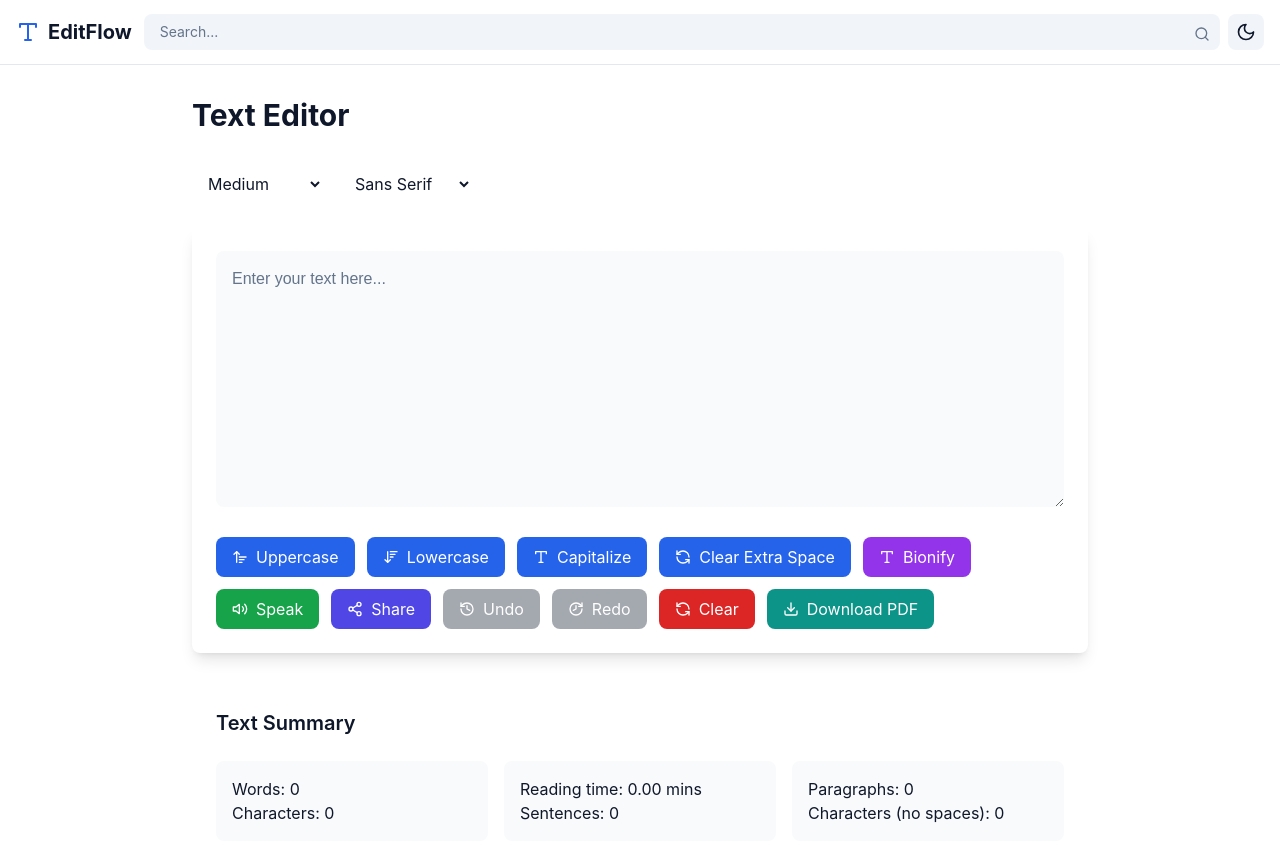
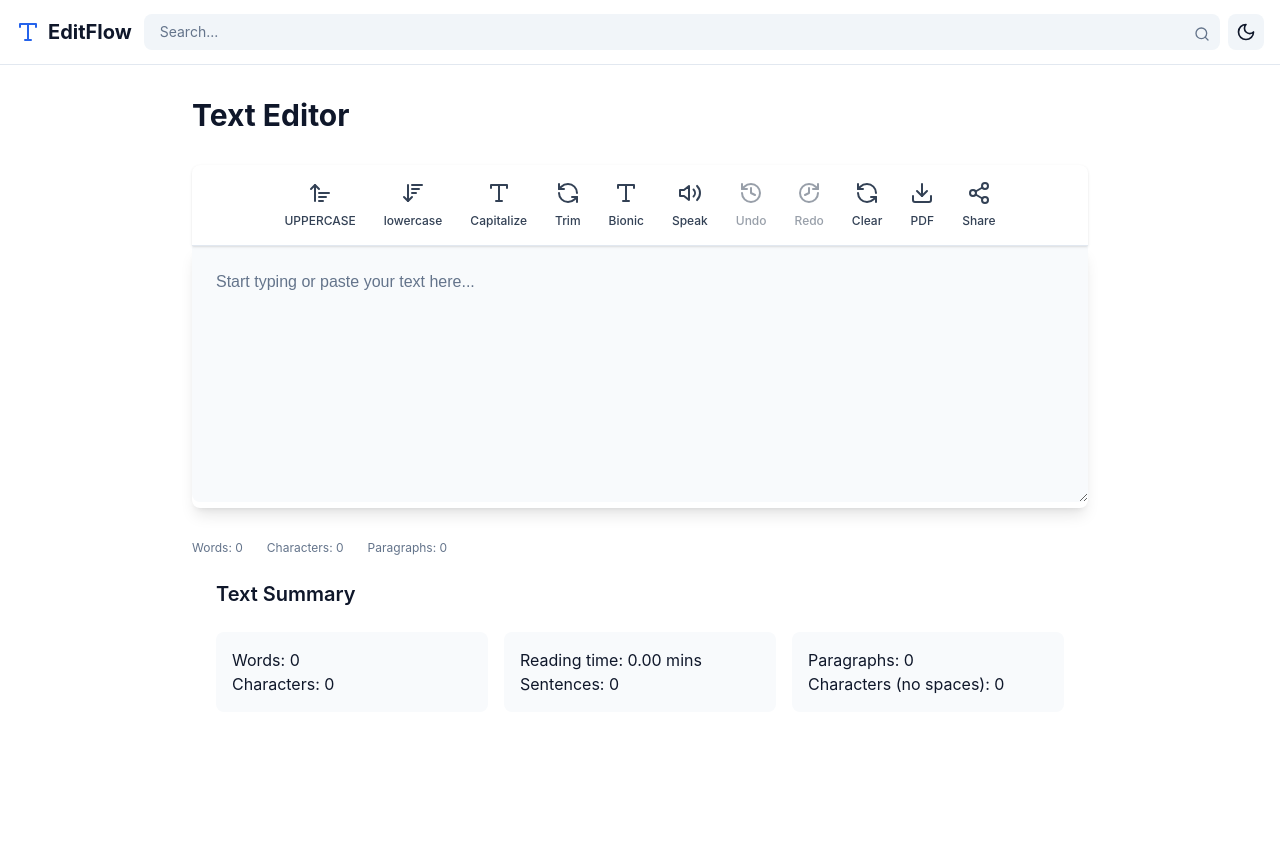
Before and after one commit to narayan2k01/EditFlow, a React (Vite) app: page / in a window 1280 px wide. Shown: the top 860 px of the page. After the commit the page ends 800 px from the top, so only its background shows below. Built offline with nearby package versions, Linux system fonts and the light colour scheme.

Commit message:
Final fix for PDF header and summary

```diff
--- a/src/Components/TextForm.tsx
+++ b/src/Components/TextForm.tsx
@@ -8,6 +8,8 @@ import {
   Volume2,
   Share2,
   History,
+  ThumbsUp,
+  Loader2,
 } from 'lucide-react';
 import { jsPDF } from 'jspdf';
 import html2canvas from 'html2canvas'; // jsPDF requires this for its html method
@@ -32,6 +34,8 @@ export default function TextForm({ mode, searchTerm }: TextFormProps) {
   const [fontSize, setFontSize] = useState('16px');
   const [fontFamily, setFontFamily] = useState('sans-serif');
   const [speaking, setSpeaking] = useState(false);
+  const [isDownloading, setIsDownloading] = useState(false);
+  const [showThumbsUp, setShowThumbsUp] = useState(false);
   const speechSynthesis = window.speechSynthesis;
   const utteranceRef = useRef<SpeechSynthesisUtterance | null>(null);
   const bionicRef = useRef<HTMLDivElement>(null);
@@ -110,105 +114,250 @@ export default function TextForm({ mode, searchTerm }: TextFormProps) {
 
   const handleShare = async () => { /* share logic */ };
 
-  const handleDownloadPDF = () => {
-    const doc = new jsPDF();
-    const margin = 20;
-    const docWidth = doc.internal.pageSize.getWidth();
+  // Helper: Convert plain text to HTML with formatting
+  function formatTextToHTML(text: string) {
+    // Split by paragraphs (double line breaks)
+    const paragraphs = text.split(/\n\s*\n/);
+    return paragraphs.map(paragraph => {
+      // Detect headings/subheadings (simple heuristics)
+      if (/^#\s/.test(paragraph)) {
+        // Markdown H1
+        return `<h1 style="font-size:1.5em;font-weight:bold;margin:1em 0 0.5em 0;">${paragraph.replace(/^#\s/, '')}</h1>`;
+      }
+      if (/^##\s/.test(paragraph)) {
+        // Markdown H2
+        return `<h2 style="font-size:1.2em;font-weight:bold;margin:1em 0 0.5em 0;">${paragraph.replace(/^##\s/, '')}</h2>`;
+      }
+      if (/^[A-Z\s\d\W]{8,}$/.test(paragraph.trim())) {
+        // All caps line, treat as headline
+        return `<h3 style="font-size:1em;font-weight:bold;margin:1em 0 0.5em 0;">${paragraph.trim()}</h3>`;
+      }
+      // Otherwise, treat as paragraph, preserve single line breaks
+      return `<p style="margin:0 0 1em 0;white-space:pre-line;">${paragraph.replace(/\n/g, '<br/>')}</p>`;
+    }).join('');
+  }
 
-    const addHeader = (docInstance: jsPDF) => {
-      const pageCount = (docInstance.internal as any).getNumberOfPages();
-      for (let i = 1; i <= pageCount; i++) {
-        docInstance.setPage(i);
-        docInstance.addImage(logo, 'PNG', margin, margin - 15, 15, 15);
-        docInstance.setFont('helvetica', 'normal');
-        docInstance.setFontSize(10);
-        docInstance.text('EditFlow Document', margin + 20, margin - 5);
-        docInstance.text(`Page ${i}`, docWidth - margin, margin - 5, { align: 'right' });
-      }
+  const handleDownloadPDF = async () => {
+    setIsDownloading(true);
+    setShowThumbsUp(false);
+
+    const doc = new jsPDF({
+      unit: 'px',
+      format: 'a4',
+    });
+
+    const margin = 40;
+    const pageWidth = doc.internal.pageSize.getWidth();
+    const pageHeight = doc.internal.pageSize.getHeight();
+    const contentWidth = pageWidth - margin * 2;
+    const contentHeight = pageHeight - margin * 2;
+    const headerHeight = 70;
+
+    const drawHeader = () => {
+      doc.addImage(logo, 'PNG', margin, margin - 10, 30, 30);
+      doc.setFontSize(18);
+      doc.setFont('helvetica', 'bold');
+      doc.text('EditFlow Document', margin + 40, margin + 10);
+      doc.setFontSize(10);
+      doc.setFont('helvetica', 'normal');
+      doc.text(`Words: ${text.split(/\s+/).filter(Boolean).length}`, margin, margin + 30);
+      doc.text(`Characters: ${text.length}`, margin + 120, margin + 30);
+      doc.text(`Reading time: ${(0.008 * text.split(' ').filter(Boolean).length).toFixed(2)} mins`, margin, margin + 45);
+      doc.text(`Sentences: ${text.split(/[.!?]+/).filter(Boolean).length}`, margin + 120, margin + 45);
+      doc.text(`Paragraphs: ${text.split(/\n\s*\n/).filter(Boolean).length}`, margin, margin + 60);
+      doc.text(`Characters (no spaces): ${text.replace(/\s/g, '').length}`, margin + 120, margin + 60);
+      doc.setDrawColor(180);
+      doc.setLineWidth(0.5);
+      doc.line(margin, margin + headerHeight, pageWidth - margin, margin + headerHeight);
     };
 
+    // Prepare export HTML
+    let exportHTML = '';
     if (isTextBionic && bionicRef.current) {
-      const source = bionicRef.current;
-      doc.html(source, {
-        callback: function(docInstance) {
-          addHeader(docInstance);
-          docInstance.save('editflow-document.pdf');
-        },
-        x: margin,
-        y: margin + 10,
-        width: docWidth - (margin * 2),
-        windowWidth: source.scrollWidth,
+      exportHTML = bionicRef.current.innerHTML;
+    } else {
+      exportHTML = formatTextToHTML(text);
+    }
+
+    // Split HTML into paragraphs
+    const tempDiv = document.createElement('div');
+    tempDiv.innerHTML = exportHTML;
+    const nodes = Array.from(tempDiv.childNodes);
+
+    let pageNum = 0;
+    let i = 0;
+    while (i < nodes.length) {
+      // Create a page container
+      const pageDiv = document.createElement('div');
+      pageDiv.style.width = `${contentWidth}px`;
+      pageDiv.style.fontSize = fontSize;
+      pageDiv.style.fontFamily = fontFamily;
+      pageDiv.style.background = mode === 'dark' ? '#0f172a' : '#f8fafc';
+      pageDiv.style.color = mode === 'dark' ? 'white' : 'black';
+      pageDiv.style.lineHeight = '1.5';
+      pageDiv.style.wordBreak = 'break-word';
+      pageDiv.style.padding = '0px';
+      pageDiv.style.position = 'absolute';
+      pageDiv.style.left = '-9999px';
+      pageDiv.style.top = '0';
+      pageDiv.style.overflow = 'hidden';
+      pageDiv.style.display = 'block';
+
+      // For first page, reduce height for header
+      const availableHeight = pageNum === 0 ? contentHeight - headerHeight : contentHeight;
+      pageDiv.style.height = `${availableHeight}px`;
+
+      // Add paragraphs until we fill the page
+      let currentHeight = 0;
+      let startIdx = i;
+      while (i < nodes.length) {
+        pageDiv.appendChild(nodes[i].cloneNode(true));
+        document.body.appendChild(pageDiv);
+        const measuredHeight = pageDiv.scrollHeight;
+        document.body.removeChild(pageDiv);
+
+        if (measuredHeight > availableHeight) {
+          // Remove last node, page is full
+          pageDiv.removeChild(pageDiv.lastChild!);
+          break;
+        } else {
+          currentHeight = measuredHeight;
+          i++;
+        }
+      }
+
+      // If nothing fits, force at least one paragraph per page
+      if (pageDiv.childNodes.length === 0 && i < nodes.length) {
+        pageDiv.appendChild(nodes[i].cloneNode(true));
+        i++;
+      }
+
+      document.body.appendChild(pageDiv);
+
+      const canvas = await html2canvas(pageDiv, {
+        backgroundColor: null,
+        scale: 2,
+        width: contentWidth,
+        height: availableHeight,
+        windowWidth: contentWidth,
+        windowHeight: availableHeight,
       });
-    } else {
-      doc.setFont(fontFamily);
-      doc.setFontSize(parseInt(fontSize.replace('px',''), 10));
-      const lines = doc.splitTextToSize(text, docWidth - margin * 2);
-      doc.text(lines, margin, margin + 10);
-      addHeader(doc);
-      doc.save('editflow-document.pdf');
+
+      document.body.removeChild(pageDiv);
+
+      if (pageNum === 0) {
+        drawHeader();
+        doc.addImage(
+          canvas.toDataURL('image/png'),
+          'PNG',
+          margin,
+          margin + headerHeight,
+          contentWidth,
+          availableHeight
+        );
+      } else {
+        doc.addPage();
+        doc.addImage(
+          canvas.toDataURL('image/png'),
+          'PNG',
+          margin,
+          margin,
+          contentWidth,
+          availableHeight
+        );
+      }
+
+      pageNum++;
     }
+
+    doc.save('editflow-document.pdf');
+    setIsDownloading(false);
+    setShowThumbsUp(true);
+    setTimeout(() => setShowThumbsUp(false), 2000);
   };
 
   return (
     <div className="max-w-4xl mx-auto">
-      <h2 className={`text-3xl font-bold mb-8 ${ mode === 'dark' ? 'text-white' : 'text-slate-900' }`}>
+      <h2 className={`text-3xl font-bold mb-8 ${mode === 'dark' ? 'text-white' : 'text-slate-900'}`}>
         Text Editor
       </h2>
 
-      <div className="mb-6 flex gap-4">
-        <select
-          className={`px-3 py-2 rounded-lg ${ mode === 'dark' ? 'bg-slate-800 text-white' : 'bg-white text-slate-900' }`}
-          value={fontSize}
-          onChange={(e) => setFontSize(e.target.value)} >
-          <option value="14px">Small</option>
-          <option value="16px">Medium</option>
-          <option value="18px">Large</option>
-          <option value="20px">Extra Large</option>
-        </select>
-        <select
-          className={`px-3 py-2 rounded-lg ${ mode === 'dark' ? 'bg-slate-800 text-white' : 'bg-white text-slate-900' }`}
-          value={fontFamily}
-          onChange={(e) => setFontFamily(e.target.value)} >
-          <option value="sans-serif">Sans Serif</option>
-          <option value="serif">Serif</option>
-          <option value="monospace">Monospace</option>
-        </select>
+      {/* --- IMPRESSIVE TOOLBAR --- */}
+      <div className="sticky top-0 z-10 bg-white dark:bg-slate-900 rounded-t-lg shadow flex flex-wrap gap-3 px-4 py-3 border-b border-slate-200 dark:border-slate-800 justify-center">
+        <button onClick={handleUpperCase} className="toolbar-btn group flex flex-col items-center" title="Convert to UPPERCASE">
+          <ArrowUpWideNarrow className="w-6 h-6 mb-1 group-hover:text-blue-600 transition-colors" />
+          <span className="text-xs font-medium group-hover:text-blue-600">UPPERCASE</span>
+        </button>
+        <button onClick={handleLowerCase} className="toolbar-btn group flex flex-col items-center" title="Convert to lowercase">
+          <ArrowDownWideNarrow className="w-6 h-6 mb-1 group-hover:text-blue-600 transition-colors" />
+          <span className="text-xs font-medium group-hover:text-blue-600">lowercase</span>
+        </button>
+        <button onClick={handleCapitalizedCase} className="toolbar-btn group flex flex-col items-center" title="Capitalize Each Word">
+          <Type className="w-6 h-6 mb-1 group-hover:text-blue-600 transition-colors" />
+          <span className="text-xs font-medium group-hover:text-blue-600">Capitalize</span>
+        </button>
+        <button onClick={handleClearExtraSpace} className="toolbar-btn group flex flex-col items-center" title="Remove Extra Spaces">
+          <RefreshCcw className="w-6 h-6 mb-1 group-hover:text-blue-600 transition-colors" />
+          <span className="text-xs font-medium group-hover:text-blue-600">Trim</span>
+        </button>
+        <button onClick={handleBionicReading} className={`toolbar-btn group flex flex-col items-center ${isTextBionic ? 'bg-blue-100 dark:bg-slate-700' : ''}`} title="Bionic Reading">
+          <Type className="w-6 h-6 mb-1 group-hover:text-blue-600 transition-colors" />
+          <span className="text-xs font-medium group-hover:text-blue-600">Bionic</span>
+        </button>
+        <button onClick={handleTextToSpeech} className="toolbar-btn group flex flex-col items-center" title={speaking ? "Stop Speaking" : "Speak"}>
+          <Volume2 className={`w-6 h-6 mb-1 ${speaking ? 'text-red-500' : 'group-hover:text-blue-600'} transition-colors`} />
+          <span className="text-xs font-medium group-hover:text-blue-600">{speaking ? "Stop" : "Speak"}</span>
+        </button>
+        <button onClick={undo} disabled={historyIndex <= 0} className="toolbar-btn group flex flex-col items-center" title="Undo">
+          <History className="w-6 h-6 mb-1 group-hover:text-blue-600 transition-colors" />
+          <span className="text-xs font-medium group-hover:text-blue-600">Undo</span>
+        </button>
+        <button onClick={redo} disabled={historyIndex >= history.length - 1} className="toolbar-btn group flex flex-col items-center" title="Redo">
+          <History style={{ transform: 'scaleX(-1)' }} className="w-6 h-6 mb-1 group-hover:text-blue-600 transition-colors" />
+          <span className="text-xs font-medium group-hover:text-blue-600">Redo</span>
+        </button>
+        <button onClick={handleClearText} className="toolbar-btn group flex flex-col items-center" title="Clear All">
+          <RefreshCcw className="w-6 h-6 mb-1 group-hover:text-blue-600 transition-colors" />
+          <span className="text-xs font-medium group-hover:text-blue-600">Clear</span>
+        </button>
+        <button onClick={handleDownloadPDF} disabled={isDownloading} className="toolbar-btn group flex flex-col items-center" title="Download PDF">
+          {isDownloading ? <Loader2 className="w-6 h-6 mb-1 animate-spin" /> : showThumbsUp ? <ThumbsUp className="w-6 h-6 mb-1 text-yellow-400" /> : <Download className="w-6 h-6 mb-1 group-hover:text-blue-600 transition-colors" />}
+          <span className="text-xs font-medium group-hover:text-blue-600">{isDownloading ? "Downloading" : showThumbsUp ? "Done!" : "PDF"}</span>
+        </button>
+        <button onClick={handleShare} className="toolbar-btn group flex flex-col items-center" title="Share">
+          <Share2 className="w-6 h-6 mb-1 group-hover:text-blue-600 transition-colors" />
+          <span className="text-xs font-medium group-hover:text-blue-600">Share</span>
+        </button>
       </div>
 
-      <div className={`p-6 rounded-lg shadow-lg mb-8 ${ mode === 'dark' ? 'bg-slate-800' : 'bg-white' }`}>
+      {/* --- TEXT AREA / BIONIC VIEW --- */}
+      <div className={`p-0 rounded-b-lg shadow-lg mb-8 ${mode === 'dark' ? 'bg-slate-800' : 'bg-white'}`}>
         {isTextBionic || searchTerm ? (
           <div
             ref={bionicRef}
-            className={`w-full h-auto p-4 rounded-lg mb-6 outline-none transition-colors text-justify whitespace-pre-wrap`} // h-auto allows it to be measured
+            className="w-full min-h-[16rem] p-6 rounded-b-lg outline-none transition-colors text-justify whitespace-pre-wrap"
             style={{ fontSize, fontFamily, backgroundColor: mode === 'dark' ? '#0f172a' : '#f8fafc', color: mode === 'dark' ? 'white' : 'black' }}
             dangerouslySetInnerHTML={{ __html: bionicText }}
           />
         ) : (
           <textarea
-            className={`w-full h-64 p-4 rounded-lg mb-6 outline-none transition-colors text-justify ${ mode === 'dark' ? 'bg-slate-900 text-white placeholder:text-slate-400' : 'bg-slate-50 text-slate-900 placeholder:text-slate-500' }`}
+            className={`w-full min-h-[16rem] p-6 rounded-b-lg outline-none transition-colors text-justify resize-y ${mode === 'dark' ? 'bg-slate-900 text-white placeholder:text-slate-400' : 'bg-slate-50 text-slate-900 placeholder:text-slate-500'}`}
             style={{ fontSize, fontFamily }}
             value={text}
             onChange={handleTextChange}
-            placeholder="Enter your text here..."
+            placeholder="Start typing or paste your text here..."
           />
         )}
-
-        <div className="flex flex-wrap gap-3">
-          <button onClick={handleUpperCase} className="flex items-center gap-2 px-4 py-2 rounded-lg bg-blue-600 text-white hover:bg-blue-700 transition-colors"> <ArrowUpWideNarrow className="w-4 h-4" /> Uppercase </button>
-          <button onClick={handleLowerCase} className="flex items-center gap-2 px-4 py-2 rounded-lg bg-blue-600 text-white hover:bg-blue-700 transition-colors"> <ArrowDownWideNarrow className="w-4 h-4" /> Lowercase </button>
-          <button onClick={handleCapitalizedCase} className="flex items-center gap-2 px-4 py-2 rounded-lg bg-blue-600 text-white hover:bg-blue-700 transition-colors"> <Type className="w-4 h-4" /> Capitalize </button>
-          <button onClick={handleClearExtraSpace} className="flex items-center gap-2 px-4 py-2 rounded-lg bg-blue-600 text-white hover:bg-blue-700 transition-colors"> <RefreshCcw className="w-4 h-4" /> Clear Extra Space </button>
-          <button onClick={handleBionicReading} className="flex items-center gap-2 px-4 py-2 rounded-lg bg-purple-600 text-white hover:bg-purple-700 transition-colors"> <Type className="w-4 h-4" /> {isTextBionic ? "De-Bionify" : "Bionify"} </button>
-          <button onClick={handleTextToSpeech} className={`flex items-center gap-2 px-4 py-2 rounded-lg transition-colors ${ speaking ? 'bg-red-600 hover:bg-red-700' : 'bg-green-600 hover:bg-green-700' } text-white`}> <Volume2 className="w-4 h-4" /> {speaking ? 'Stop' : 'Speak'} </button>
-          <button onClick={handleShare} className="flex items-center gap-2 px-4 py-2 rounded-lg bg-indigo-600 text-white hover:bg-indigo-700 transition-colors"> <Share2 className="w-4 h-4" /> Share </button>
-          <button onClick={undo} disabled={historyIndex <= 0} className="flex items-center gap-2 px-4 py-2 rounded-lg bg-gray-600 text-white hover:bg-gray-700 transition-colors disabled:opacity-50"> <History className="w-4 h-4" /> Undo </button>
-          <button onClick={redo} disabled={historyIndex >= history.length - 1} className="flex items-center gap-2 px-4 py-2 rounded-lg bg-gray-600 text-white hover:bg-gray-700 transition-colors disabled:opacity-50"> <History className="w-4 h-4 transform scale-x-[-1]" /> Redo </button>
-          <button onClick={handleClearText} className="flex items-center gap-2 px-4 py-2 rounded-lg bg-red-600 text-white hover:bg-red-700 transition-colors"> <RefreshCcw className="w-4 h-4" /> Clear </button>
-          <button onClick={handleDownloadPDF} className="flex items-center gap-2 px-4 py-2 rounded-lg bg-teal-600 text-white hover:bg-teal-700 transition-colors"> <Download className="w-4 h-4" /> Download PDF </button>
-        </div>
       </div>
 
-      <div className={`p-6 rounded-lg ${ mode === 'dark' ? 'bg-slate-800 text-white' : 'bg-white text-slate-900' }`}>
+      {/* --- LIVE COUNTS --- */}
+      <div className="flex gap-6 mt-2 text-xs text-slate-500 dark:text-slate-400">
+        <span>Words: {text.split(/\s+/).filter(Boolean).length}</span>
+        <span>Characters: {text.length}</span>
+        <span>Paragraphs: {text.split(/\n\s*\n/).filter(Boolean).length}</span>
+      </div>
+
+      <div className={`p-6 rounded-lg ${mode === 'dark' ? 'bg-slate-800 text-white' : 'bg-white text-slate-900'}`}>
         <h3 className="text-xl font-semibold mb-6">Text Summary</h3>
         <div className="grid grid-cols-1 md:grid-cols-3 gap-4">
             <div className={`p-4 rounded-lg ${mode === 'dark' ? 'bg-slate-700' : 'bg-slate-50'}`}> <p>Words: {text.split(/\s+/).filter(Boolean).length}</p> <p>Characters: {text.length}</p> </div>
--- a/src/index.css
+++ b/src/index.css
@@ -19,3 +19,17 @@ body {
 .dark strong {
   color: #60a5fa; /* A brighter, light-blue color for dark mode */
 }
+.toolbar-btn {
+  @apply px-2 py-1 rounded hover:bg-blue-100 dark:hover:bg-slate-700 transition-colors text-slate-700 dark:text-white;
+  display: inline-flex;
+  align-items: center;
+  gap: 0.25rem;
+  font-size: 1rem;
+  border: none;
+  background: none;
+  cursor: pointer;
+}
+.toolbar-btn:disabled {
+  opacity: 0.5;
+  cursor: not-allowed;
+}
```
